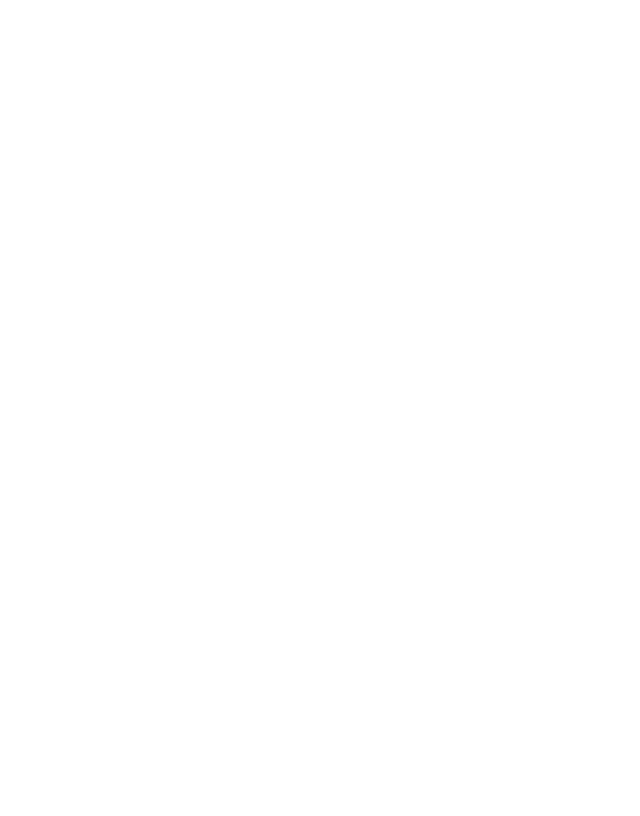
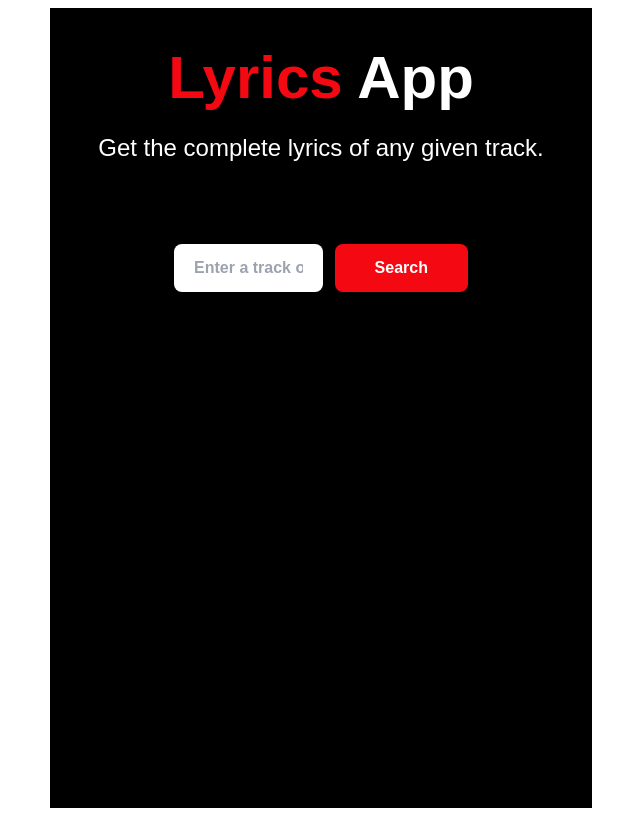
Before and after one commit to rupinderdevs/lyrics-web, a Next.js app: page / in a window 1280 px wide. Shown: the whole page, without its empty margins (319-959 px from the left). Built offline with nearby package versions, Linux system fonts and the light colour scheme.

Commit message:
first commit

```diff
--- a/pages/index.tsx
+++ b/pages/index.tsx
@@ -6,16 +6,35 @@
   return (
     <div className="flex min-h-screen flex-col items-center justify-center py-2">
       <Head>
-        <title>Create Next App</title>
+        <title>Lyrics Web</title>
         <link rel="icon" href="/favicon.ico" />
       </Head>
+      {/*  */}
+      <div className="flex flex-col md:px-12 px-0 relative bg-background font-poppins items-center min-h-screen">
+        <h1 className="text-6xl font-bold text-primary mt-10">
+          <span className="text-active">Lyrics</span> App
+        </h1>
+        <h2 className="text-primary text-2xl font-light mt-6">
+          Get the complete lyrics of any given track.
+        </h2>
+        <form className="sm:mx-auto mt-20 justify-center sm:w-full sm:flex">
+          <input
+            type="text"
+            className="flex w-full sm:w-1/3 rounded-lg px-5 py-3 text-base text-background font-semibold focus:outline-none focus:ring-2 focus:ring-active"
+            placeholder="Enter a track or artist name eg: Alan Walker"
+          />
+          <div className="mt-4 sm:mt-0 sm:ml-3">
+            <button
+              className="block w-full rounded-lg px-5 py-3 bg-active text-base text-primary font-bold hover:text-active hover:bg-primary sm:px-10"
+              type="submit"
+            >
+              Search
+            </button>
+          </div>
+        </form>
+      </div>
 
-
-      <main className="flex w-full flex-1 flex-col items-center justify-center px-20 text-center">
-
-
-      </main>
-
+      {/*  */}
     </div>
   )
 }
--- a/tailwind.config.js
+++ b/tailwind.config.js
@@ -1,12 +1,35 @@
 /** @type {import('tailwindcss').Config} */
 module.exports = {
-  content: [
-    './pages/**/*.{js,ts,jsx,tsx}',
-    './components/**/*.{js,ts,jsx,tsx}',
-    './app/**/*.{js,ts,jsx,tsx}',
-  ],
+  mode: "jit",
+  purge: ["./pages/**/*.{js,ts,jsx,tsx}", "./components/**/*.{js,ts,jsx,tsx}"],
+  darkMode: false, // or 'media' or 'class'
   theme: {
+    fontFamily: {
+      poppins: ["Poppins", "sans-serif"],
+    },
+    colors: {
+      background: "#000000",
+      primary: "#FFFFFF",
+      secondary: "#9E9E9E",
+      active: "#F40812",
+      light: "#121212",
+    },
+  },
+
+  variants: {
     extend: {},
   },
   plugins: [],
-}
+};
+
+// module.exports = {
+//   content: [
+//     './pages/**/*.{js,ts,jsx,tsx}',
+//     './components/**/*.{js,ts,jsx,tsx}',
+//     './app/**/*.{js,ts,jsx,tsx}',
+//   ],
+//   theme: {
+//     extend: {},
+//   },
+//   plugins: [],
+// }
```
